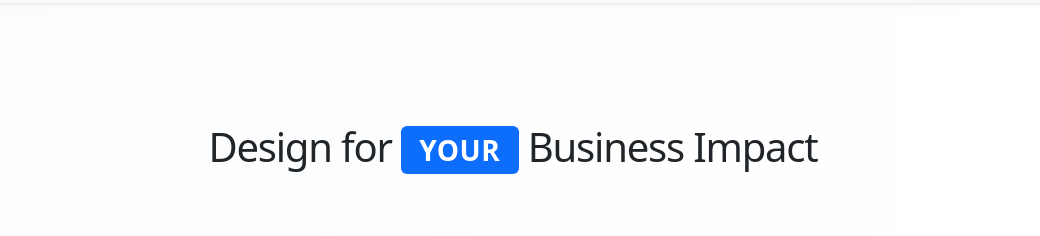
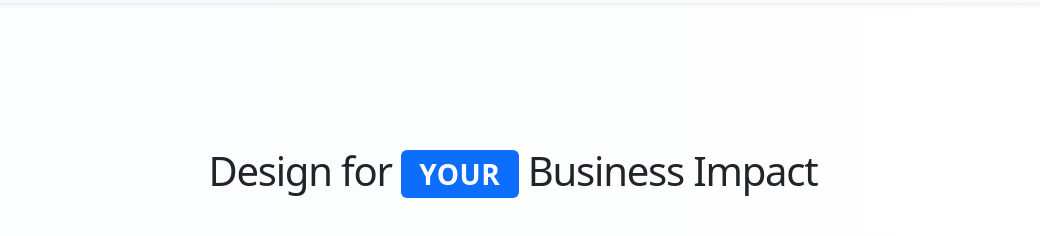
Before and after one commit to nclaudiuf/web-about-section, a website built with Parcel: page index.html in a window 1280 px wide. Shown: the part 158-394 px from the top of the page, without its empty margins (127-1167 px from the left). Built offline with nearby package versions, Linux system fonts and the light colour scheme; files whose address does not match are found by name.

Commit message:
updated logo, added header top space

```diff
--- a/index.html
+++ b/index.html
@@ -113,7 +113,7 @@
 		<section class="text-center">
 			<div class="container">
 				<div class="row justify-content-center">
-					<div class="col-12">
+					<div class="col-12 mt-4 mb-4">
 						<h2 class="h1">
 							Design for
 							<span class="badge bg-primary text-wrap text-uppercase fs-3">Your</span>
```
Also changed, not shown: assets/clients/Heineken-Logo.svg (deleted).
